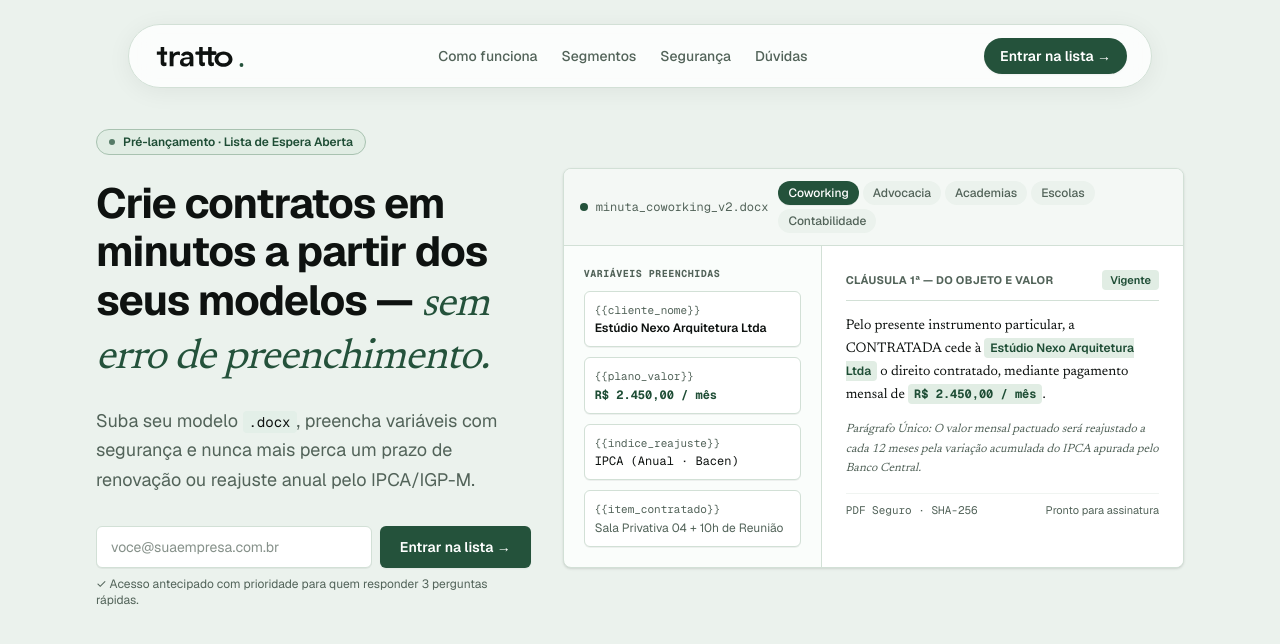
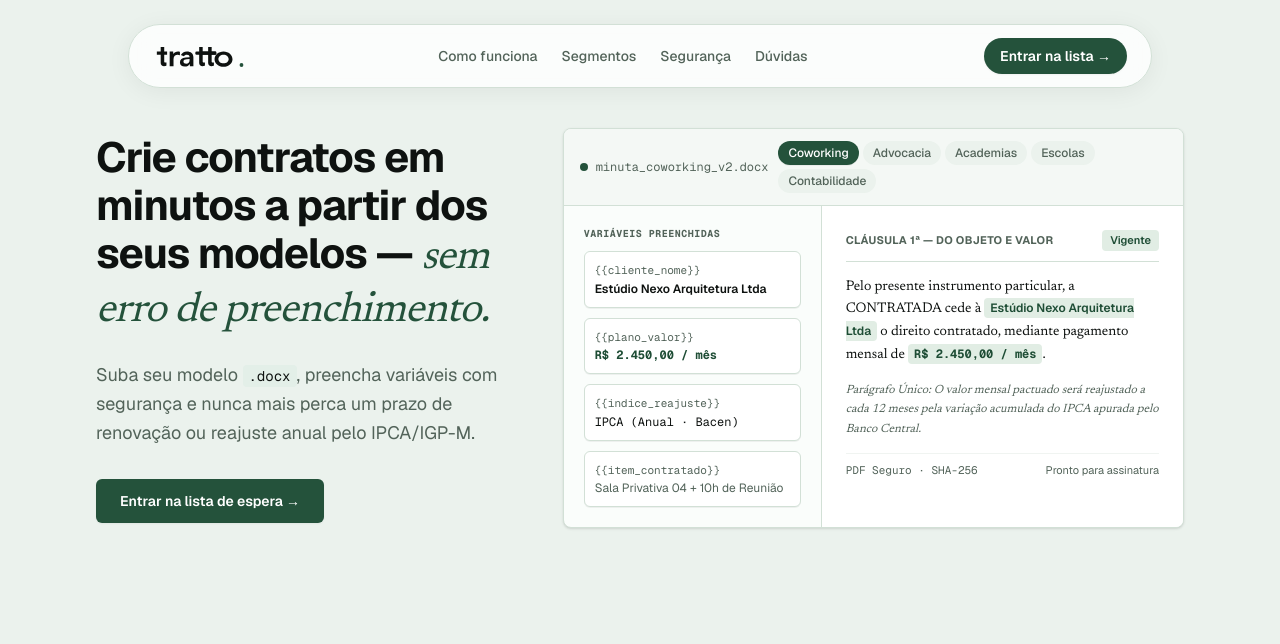
Before and after one commit to brtorresdel/tratto-landing-page, a Next.js app: page / in a window 1280 px wide. Shown: the top 644 px of the page. Built offline with nearby package versions, Linux system fonts and the light colour scheme.

Commit message:
refactor(hero): remover pill badge e input da hero em favor de CTA direto

```diff
--- a/specs/0001-setup-fundacao-landing-page.md
+++ b/specs/0001-setup-fundacao-landing-page.md
@@ -15,7 +15,7 @@ Configurar a infraestrutura inicial do projeto Next.js 15 com Tailwind CSS v4, d
 - Configuração das variáveis semânticas CSS do *Sage Paper* no `globals.css` (canvas `#EBF2ED`, nanquim `#0E1210`, floresta `#24523B`, bordas `#D2E0D6`) e fontes `Geist`, `Geist Mono` (`tabular-nums`) e `Newsreader`.
 - Componente de Navbar com o logotipo oficial `tratto` ([`public/logo.svg`](../public/logo.svg)) e link/botão para a lista de espera.
 - Hero Section em Split Layout (Decisão 1 do documento de curadoria):
-  - Coluna esquerda: Badge de pré-lançamento (*"Pré-lançamento · Lista de Espera Aberta"*), headline com destaque editorial em `Newsreader`, subtítulo e atalho rápido de inscrição.
+  - Coluna esquerda: Headline com destaque editorial em `Newsreader`, subtítulo e botão direto de chamada para a lista de espera.
   - Coluna direita: Card interativo da "Minuta Viva", simulando um contrato real com marcadores `{{ }}` e pílulas no topo para alternar entre os 5 segmentos iniciais (*Coworking, Advocacia, Academias, Escolas, Contabilidade*).
 - Dicionário tipado de dados para os 5 segmentos iniciais na Minuta Viva.
 
@@ -35,7 +35,7 @@ Configurar a infraestrutura inicial do projeto Next.js 15 com Tailwind CSS v4, d
 ## Critérios de Aceitação
 
 - **CA1.** A Navbar deve renderizar o logotipo do Tratto com link para a home e o botão de ação para a lista de espera.
-- **CA2.** A Hero Section deve renderizar o título principal, o badge de pré-lançamento e o formulário simplificado de chamada.
+- **CA2.** A Hero Section deve renderizar o título principal, o subtítulo e o botão de chamada direta para a lista de espera.
 - **CA3.** Por padrão, o segmento inicial selecionado na Minuta Viva deve ser "Coworking", exibindo a variável `{{cliente_nome}}` como "Estúdio Nexo Arquitetura Ltda" e o valor `R$ 2.450,00 / mês`.
 - **CA4.** Ao selecionar o segmento "Advocacia", a Minuta Viva deve atualizar para exibir o cliente e objeto de advocacia (ex: honorários / partido mensal).
 - **CA5.** Ao selecionar "Academias", "Escolas" ou "Contabilidade", os textos e variáveis da Minuta Viva devem refletir os respectivos segmentos de acordo com o dicionário tipado.
--- a/src/components/hero.tsx
+++ b/src/components/hero.tsx
@@ -10,11 +10,6 @@ export function Hero() {
         <div className="grid grid-cols-1 items-center gap-12 lg:grid-cols-12 lg:gap-8">
           {/* Coluna Esquerda: Proposta de Valor Editorial */}
           <div className="space-y-6 lg:col-span-5">
-            <div className="inline-flex items-center gap-2 rounded-full border border-[#A8C2B0] bg-[#E1EDE4] px-3 py-1 text-xs font-semibold text-[#1E4D35]">
-              <span className="h-1.5 w-1.5 rounded-full bg-[#24523B] animate-pulse"></span>
-              Pré-lançamento · Lista de Espera Aberta
-            </div>
-
             <h1 className="text-3xl font-bold tracking-tight text-[#0E1210] sm:text-4xl lg:text-[42px] lg:leading-[1.15]">
               Crie contratos em minutos a partir dos seus modelos —{" "}
               <span className="font-serif italic font-normal text-[#24523B]">
@@ -23,40 +18,22 @@ export function Hero() {
             </h1>
 
             <p className="text-base leading-relaxed text-[#526359] sm:text-lg">
-              Suba seu modelo <code className="rounded bg-[#E3EFE8] px-1.5 py-0.5 font-mono text-sm text-[#0E1210]">.docx</code>, preencha variáveis com segurança e nunca mais perca um prazo de renovação ou reajuste anual pelo IPCA/IGP-M.
+              Suba seu modelo{" "}
+              <code className="rounded bg-[#E3EFE8] px-1.5 py-0.5 font-mono text-sm text-[#0E1210]">
+                .docx
+              </code>
+              , preencha variáveis com segurança e nunca mais perca um prazo de renovação ou reajuste anual pelo IPCA/IGP-M.
             </p>
 
-            {/* Chamada rápida de e-mail */}
-            <form
-              action="#lista-de-espera"
-              className="space-y-2 pt-2"
-              onSubmit={(e) => {
-                // Ao submeter, navega suavemente para o formulário
-                const target = document.querySelector("#lista-de-espera");
-                if (target) {
-                  target.scrollIntoView({ behavior: "smooth" });
-                }
-              }}
-            >
-              <div className="flex flex-col gap-2 sm:flex-row">
-                <input
-                  type="email"
-                  name="email"
-                  required
-                  placeholder="voce@suaempresa.com.br"
-                  className="w-full flex-1 rounded-md border border-[#D2E0D6] bg-white px-3.5 py-2.5 text-sm text-[#0E1210] placeholder-[#526359]/70 shadow-2xs transition focus:border-[#24523B] focus:outline-hidden focus:ring-1 focus:ring-[#24523B]"
-                />
-                <button
-                  type="submit"
-                  className="cursor-pointer inline-flex items-center justify-center whitespace-nowrap rounded-md bg-[#24523B] px-5 py-2.5 text-sm font-semibold text-white shadow-xs transition hover:bg-[#1E4D35] active:scale-[0.98]"
-                >
-                  Entrar na lista →
-                </button>
-              </div>
-              <p className="text-xs text-[#526359]">
-                ✓ Acesso antecipado com prioridade para quem responder 3 perguntas rápidas.
-              </p>
-            </form>
+            {/* Ação Principal: Direcionamento para a Lista de Espera */}
+            <div className="pt-2">
+              <a
+                href="#lista-de-espera"
+                className="inline-flex items-center justify-center rounded-md bg-[#24523B] px-6 py-3 text-sm font-semibold text-white shadow-xs transition hover:bg-[#1E4D35] active:scale-[0.98]"
+              >
+                Entrar na lista de espera →
+              </a>
+            </div>
           </div>
 
           {/* Coluna Direita: O Artefato da Minuta Viva */}
```
Also changed, not shown: 1 other file (tests, documents, lock files or other folders).
